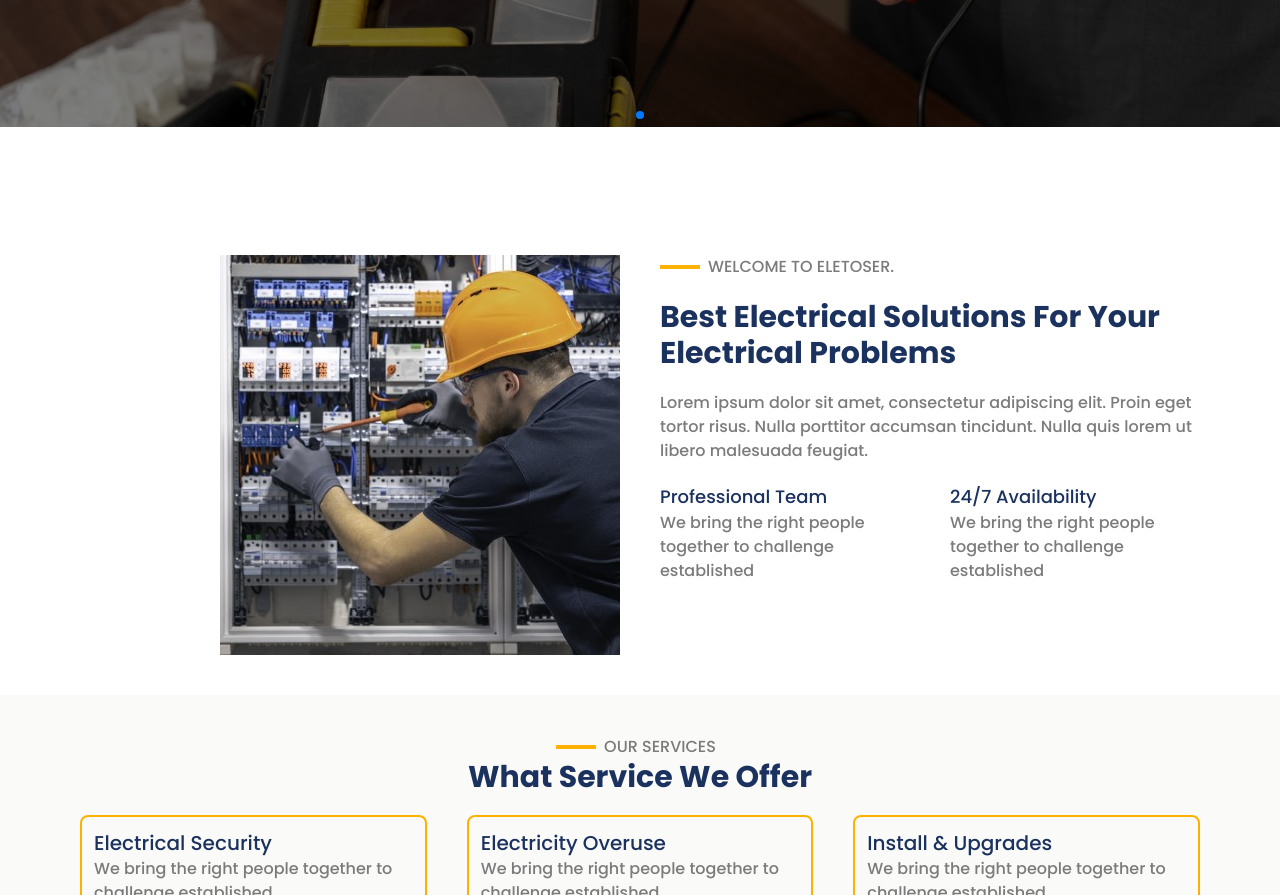
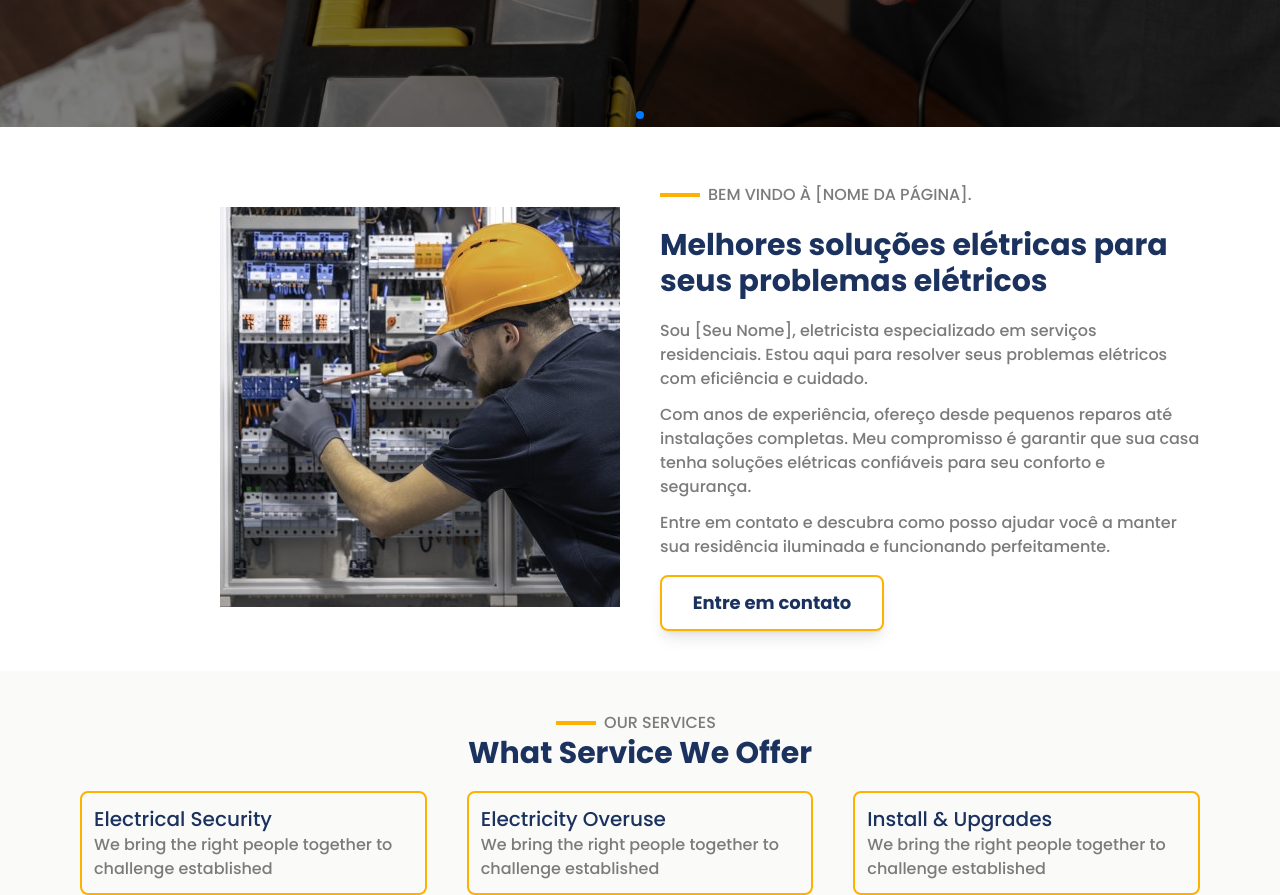
Before and after one commit to Karenzita18/landing-page-eletricista, a Next.js app: page / in a window 1280 px wide. Shown: the part 460-1355 px from the top of the page. Built offline with nearby package versions, Linux system fonts and the light colour scheme.

Commit message:
K: update about

```diff
--- a/src/components/common/Feed/FeedAbout.tsx
+++ b/src/components/common/Feed/FeedAbout.tsx
@@ -1,18 +1,13 @@
 "use client";
 
 import Image from "next/image";
-import { Swiper, SwiperSlide } from "swiper/react";
-import "swiper/css";
-import "swiper/css/navigation";
-import "swiper/css/autoplay";
-import "swiper/css/pagination";
-import { Autoplay, Navigation, Pagination } from "swiper/modules";
 import { FaStar } from "react-icons/fa"; // Importando o ícone de estrela
+import { Link as Scroll } from "react-scroll";
 
 export default function FeedAbout() {
   return (
     <>
-        <section className="pt-32 pb-10" id="about">
+        <section className="pt-14 pb-10" id="about">
             <div className="container">
                 <div className="row">
                     <div className="grid md:grid-cols-2 grid-cols-1 gap-10">
@@ -26,27 +21,32 @@ export default function FeedAbout() {
                             <div className="flex items-center mb-5">
                                 <div className="border-2 border-[#FFB100] w-10"></div>
                                 <p className="text-brand-300 mx-2">
-                                    WELCOME TO ELETOSER.
+                                    BEM VINDO À [NOME DA PÁGINA].
                                 </p>
                             </div>
                             <h1 className="text-brand-100 md:text-3xl text-2xl mb-5 font-bold">
-                                Best Electrical Solutions For Your Electrical Problems
+                                Melhores soluções elétricas para seus problemas elétricos
                             </h1>
-                            <p className="text-brand-300 text-base mb-5">
-                                Lorem ipsum dolor sit amet, consectetur adipiscing elit. Proin eget tortor risus. Nulla porttitor accumsan tincidunt. Nulla quis lorem ut libero malesuada feugiat.
-                            </p>
-
-                            <div className="grid md:grid-cols-2 grid-cols-1 gap-10">
-                                {dados.map((item, i) => (
-                                    <div key={i} className="">
-                                        <h1 className="text-brand-100 text-lg font-medium">
-                                            {item.title}
-                                        </h1>
-                                        <p className="text-brand-300 text-base">
-                                            {item.desc}
-                                        </p>
-                                    </div>
-                                ))}
+                            <div className="text-brand-300 text-base ">
+                                <p className="mb-3">
+                                    Sou [Seu Nome], eletricista especializado em serviços residenciais. Estou aqui para resolver seus problemas elétricos com eficiência e cuidado.
+                                </p>
+                                <p className="mb-3">
+                                    Com anos de experiência, ofereço desde pequenos reparos até instalações completas. Meu compromisso é garantir que sua casa tenha soluções elétricas confiáveis para seu conforto e segurança.
+                                </p>
+                                <p>
+                                    Entre em contato e descubra como posso ajudar você a manter sua residência iluminada e funcionando perfeitamente.
+                                </p>
+                            </div>
+                            <div className="mt-4 ">
+                                <Scroll
+                                    to="contact"
+                                    smooth
+                                    offset={-100}
+                                    className="py-3 px-5 w-50 block text-brand-100 shadow-lg md:text-lg text-sm max-w-56 font-bold border-2 border-brand-200 hover:border-brand-100 rounded-lg text-center"
+                                >
+                                    Entre em contato
+                                </Scroll>
                             </div>
                         </div>
                     </div>
@@ -56,16 +56,3 @@ export default function FeedAbout() {
     </>
   );
 }
-
-const dados = [
-    {
-        title: 'Professional Team',
-        desc: 'We bring the right people together to challenge established',
-        icon: '',
-    },
-    {
-        title: '24/7 Availability',
-        desc: 'We bring the right people together to challenge established',
-        icon: '',
-    },
-];
```
